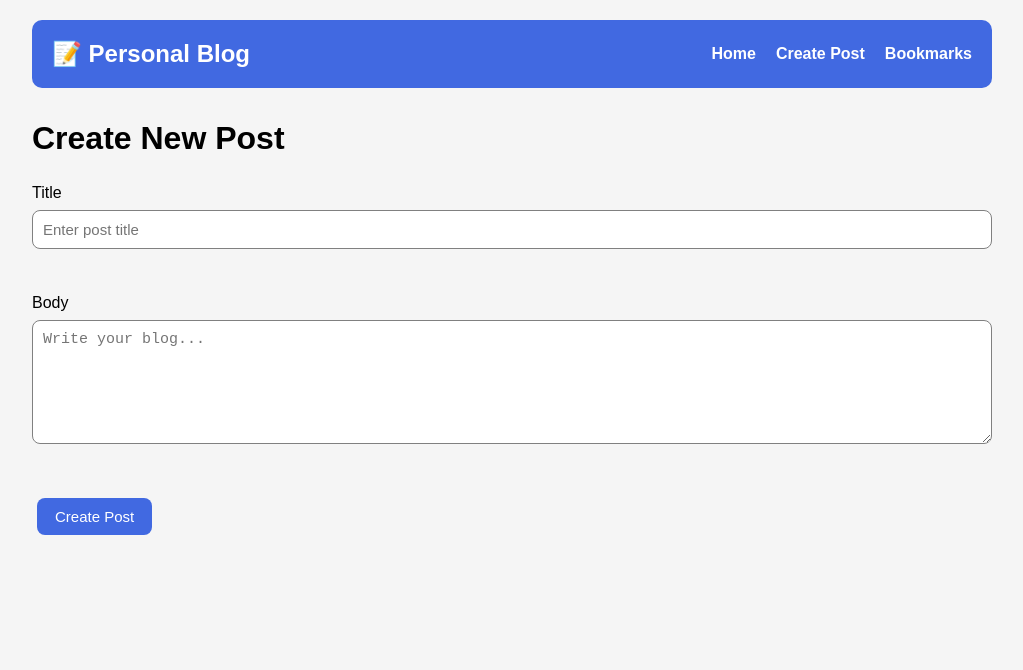
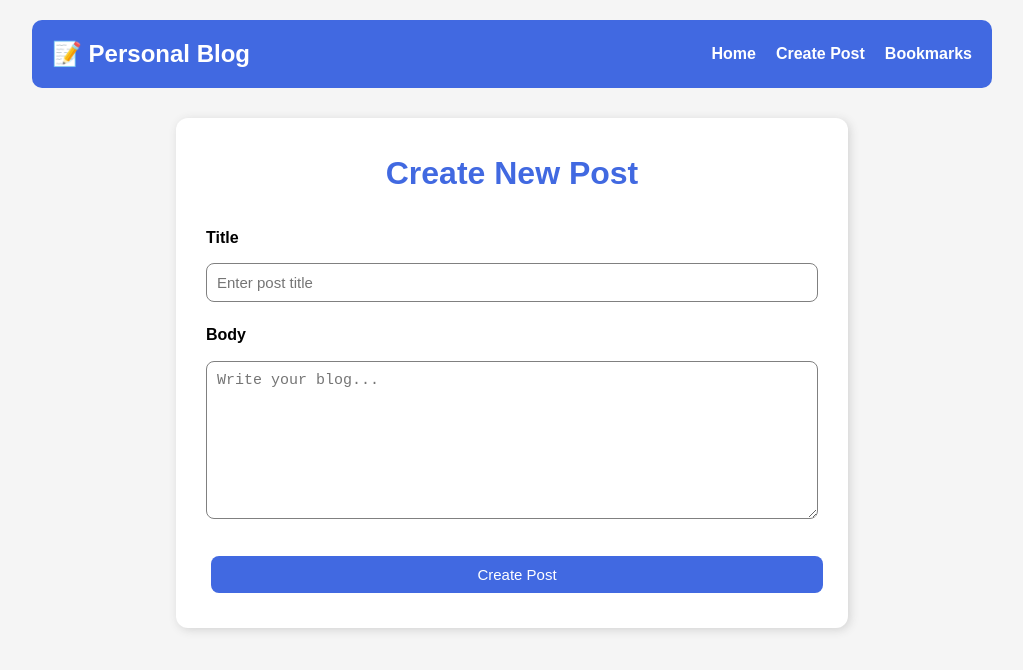
Before and after one commit to sumeyaarebo94-sudo/blog-app, a React (Vite) app: page /create in a window 1280 px wide. Shown: the top 670 px of the page, without its empty margins (128-1151 px from the left). Built offline with nearby package versions, Linux system fonts and the light colour scheme.

Commit message:
Improve UI styling for blog application

```diff
--- a/src/index.css
+++ b/src/index.css
@@ -46,6 +46,7 @@ button {
   margin: 5px;
   cursor: pointer;
   font-size: 15px;
+  transition: 0.3s;
 }
 
 button:hover {
@@ -62,17 +63,23 @@ textarea {
   font-size: 15px;
 }
 
+textarea {
+  resize: vertical;
+}
+
 hr {
   margin: 20px 0;
   border: 1px solid lightgray;
 }
+
+/* Navbar */
+
 .navbar {
   background-color: royalblue;
   color: white;
   padding: 15px 20px;
   margin-bottom: 25px;
   border-radius: 10px;
-
   display: flex;
   justify-content: space-between;
   align-items: center;
@@ -95,16 +102,21 @@ hr {
 .nav-links a:hover {
   color: lightgray;
 }
+
+/* Blog Card */
+
 .blog-card {
   background-color: white;
   padding: 20px;
   margin-bottom: 20px;
   border-radius: 10px;
   box-shadow: 2px 2px 10px lightgray;
+  transition: 0.3s;
 }
 
 .blog-card:hover {
-  transform: scale(1.02);
+  transform: translateY(-4px);
+  box-shadow: 4px 4px 15px gray;
 }
 
 .blog-card h2 {
@@ -115,8 +127,12 @@ hr {
 .blog-card p {
   margin-bottom: 10px;
 }
+
+/* Home */
+
 .home h1 {
   text-align: center;
+  color: royalblue;
   margin-bottom: 20px;
 }
 
@@ -136,3 +152,37 @@ hr {
   background-color: royalblue;
   color: white;
 }
+
+/* Create Post */
+
+.create-post {
+  background-color: white;
+  width: 70%;
+  margin: 30px auto;
+  padding: 30px;
+  border-radius: 12px;
+  box-shadow: 2px 2px 10px lightgray;
+}
+
+.create-post h1 {
+  text-align: center;
+  color: royalblue;
+  margin-bottom: 25px;
+}
+
+.create-post label {
+  display: block;
+  font-weight: bold;
+  margin-bottom: 8px;
+}
+
+.create-post input,
+.create-post textarea {
+  width: 100%;
+  margin-bottom: 20px;
+}
+
+.create-post button {
+  width: 100%;
+  margin-top: 10px;
+}
--- a/src/pages/CreatePost.jsx
+++ b/src/pages/CreatePost.jsx
@@ -6,7 +6,6 @@ import { createdPostsAtom } from "../atoms/bookmarkAtoms";
 function CreatePost() {
   const [title, setTitle] = useState("");
   const [body, setBody] = useState("");
-
   const [, setCreatedPosts] = useAtom(createdPostsAtom);
 
   const navigate = useNavigate();
@@ -21,16 +20,7 @@ function CreatePost() {
       tags: [],
     };
 
-    setCreatedPosts((prev) => {
-      const updatedPosts = [newPost, ...prev];
-
-      localStorage.setItem(
-        "createdPosts",
-        JSON.stringify(updatedPosts)
-      );
-
-      return updatedPosts;
-    });
+    setCreatedPosts((prev) => [newPost, ...prev]);
 
     fetch("https://dummyjson.com/posts/add", {
       method: "POST",
@@ -42,28 +32,19 @@ function CreatePost() {
         body,
         userId: 1,
       }),
-    })
-      .then((res) => res.json())
-      .then((data) => {
-        console.log(data);
-      })
-      .catch((err) => {
-        console.log(err);
     });
 
     alert("Post created successfully!");
-
     navigate("/");
   }
 
   return (
-    <div>
+    <div className="create-post">
       <h1>Create New Post</h1>
 
       <form onSubmit={handleSubmit}>
-        <div>
         <label>Title</label>
-          <br />
+
         <input
           type="text"
           placeholder="Enter post title"
@@ -71,25 +52,20 @@ function CreatePost() {
           onChange={(e) => setTitle(e.target.value)}
           required
         />
-        </div>
 
-        <br />
+        <label>Body</label>
 
-        <div>
-          <label>Body</label>
-          <br />
         <textarea
-            rows="6"
+          rows="8"
           placeholder="Write your blog..."
           value={body}
           onChange={(e) => setBody(e.target.value)}
           required
         />
-        </div>
 
-        <br />
-
-        <button type="submit">Create Post</button>
+        <button type="submit">
+          Create Post
+        </button>
       </form>
     </div>
   );
```
Lines whose indentation alone changed are shown as unchanged.
